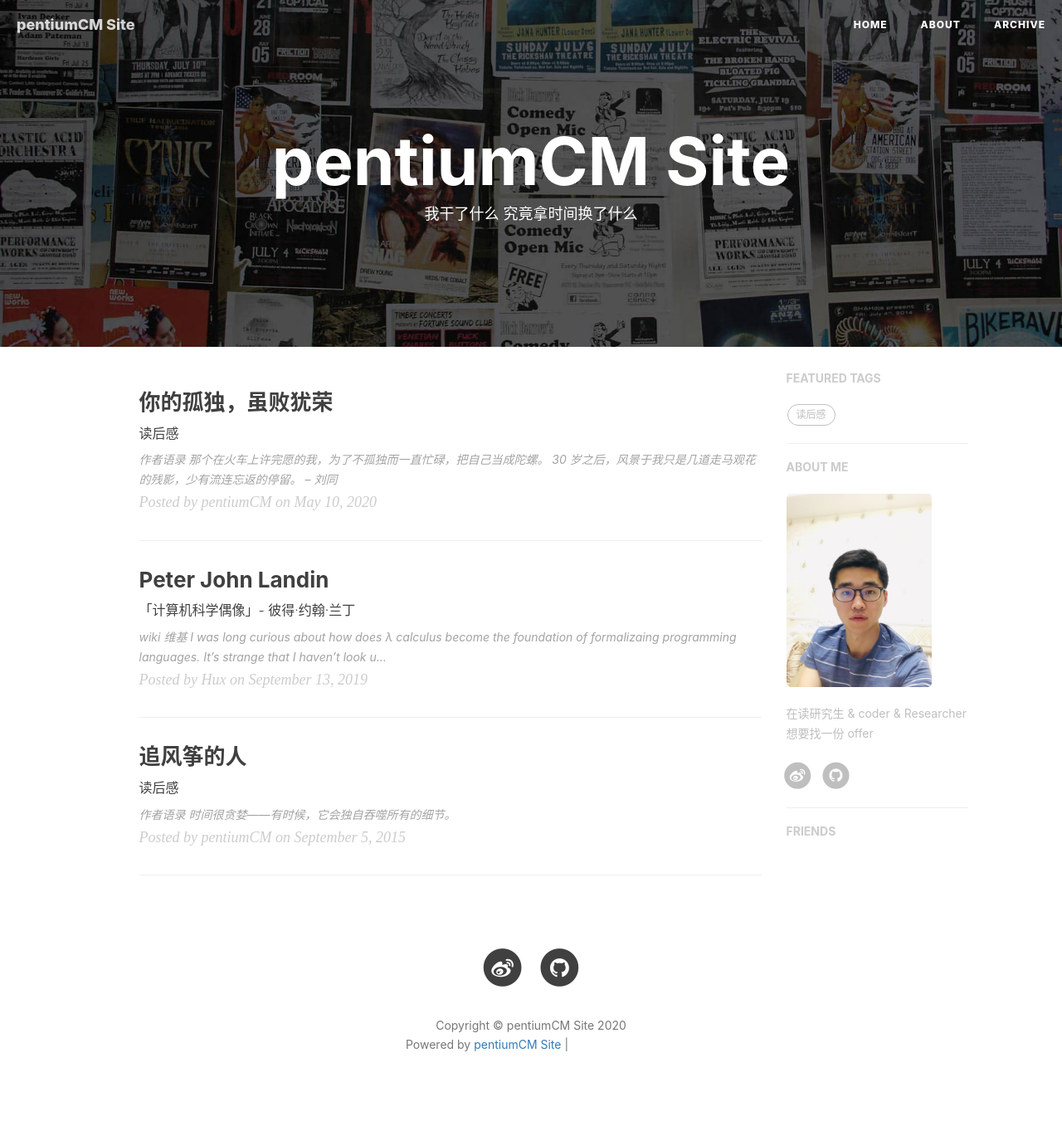
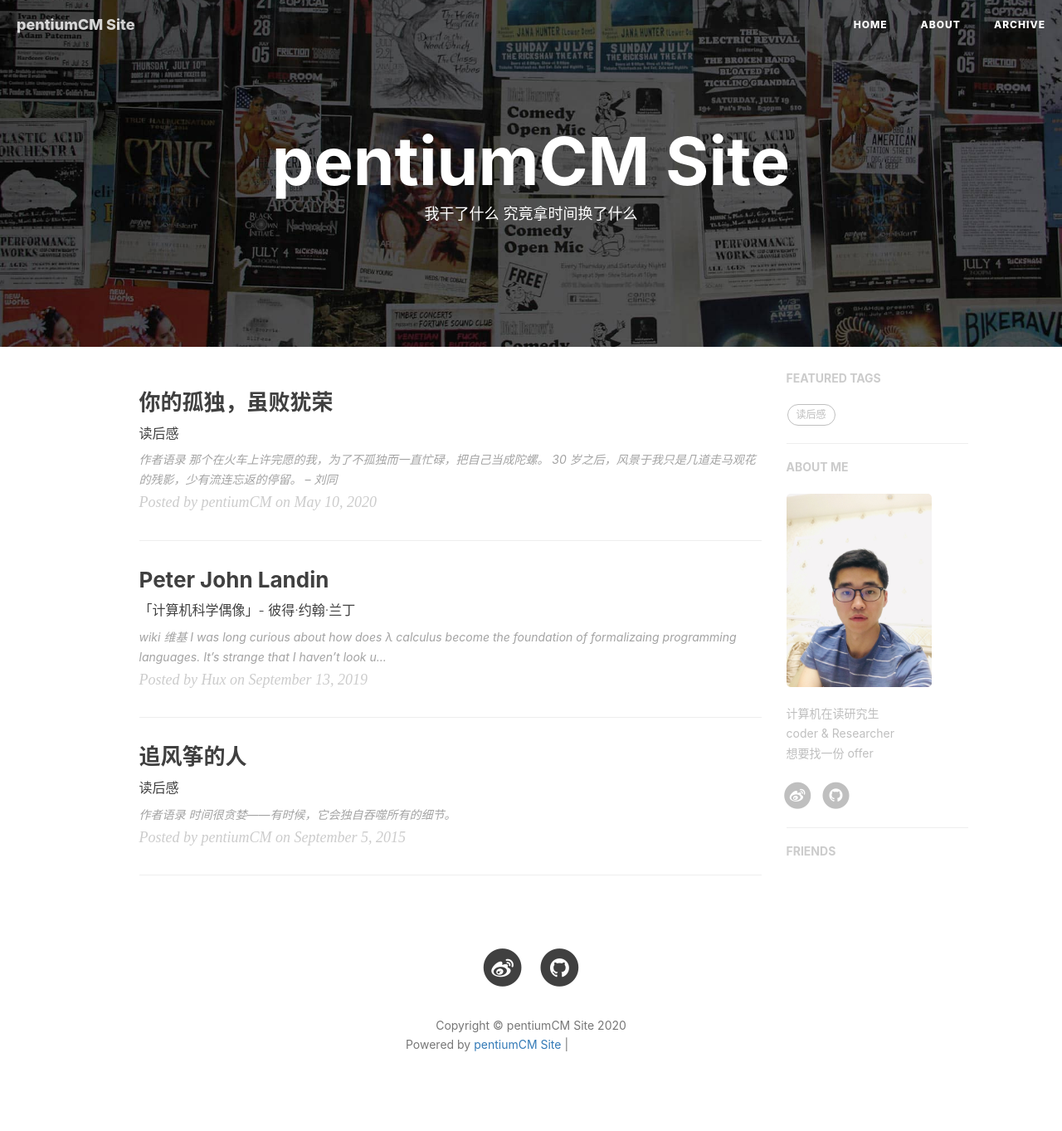
Before and after one commit to pentiumCM/pentiumCM.github.io, a Jekyll site: the page built from index.html, in a window 1280 px wide. Shown: the whole page at 83% size. Built offline with Jekyll 4.4.1, drawn with Linux system fonts in a browser that asks for light colours; nearby versions of some CDN libraries; the list of posts is cut into pages by our own code; comment, search, counter and statistics services are not loaded; grey boxes are pictures that could not be loaded.

Commit message:
提交个人简介

```diff
--- a/_config.yml
+++ b/_config.yml
@@ -79,7 +79,7 @@ ga_domain: huangxuan.me
 # Sidebar settings
 sidebar: true                           # whether or not using Sidebar.
 # sidebar-about-description: "For the next quantum leap<br>离开世界之前，一切都是过程"
-sidebar-about-description: "在读研究生 & coder & Researcher<br>想要找一份 offer"
+sidebar-about-description: "计算机在读研究生 <br> coder & Researcher<br>想要找一份 offer"
 sidebar-avatar: /img/profile.png      # use absolute URL, seeing it's used in both `/` and `/about/`
 
 
```
